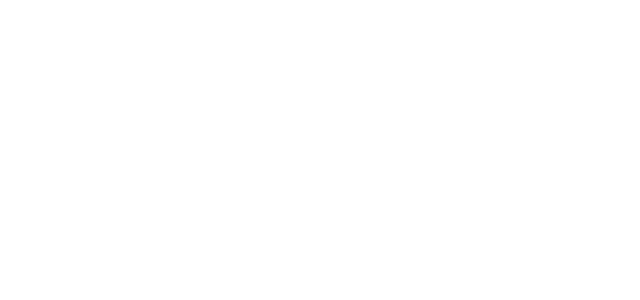
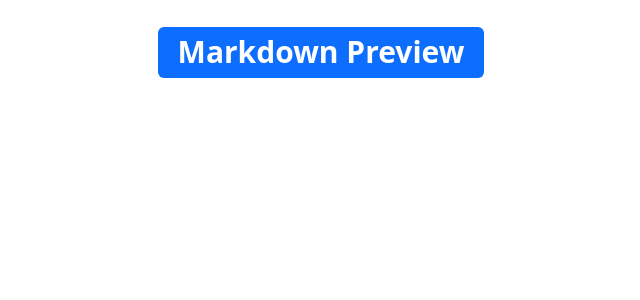
Before and after one commit to samjwu/MarkdownPreview, a React (Create React App) app: page / in a window 1280 px wide. Shown: the top 300 px of the page, without its empty margins (319-959 px from the left). Built offline with nearby package versions, Linux system fonts and the light colour scheme.

Commit message:
Add header

```diff
--- a/src/App.js
+++ b/src/App.js
@@ -1,10 +1,23 @@
 import React from 'react';
 
-export default class App extends React.Component{
-render(){
-  return (
-    <div className="App">
+import Badge from "react-bootstrap/Badge";
 
-    </div>
-  );}
+export default class App extends React.Component {
+  render() {
+    return (
+      <div className="App">
+        <div className="container">
+          <div className="row mt-4">
+            <div className="col text-center">
+              <h1>
+                <Badge className="text-align-center" variant="light">
+                  Markdown Preview
+                </Badge>
+              </h1>
+            </div>
+          </div>
+        </div>
+      </div>
+    );
+  }
 }
--- a/src/index.js
+++ b/src/index.js
@@ -1,7 +1,9 @@
 import React from 'react';
 import ReactDOM from 'react-dom/client';
+
 import App from './App';
 import reportWebVitals from './reportWebVitals';
+import '../node_modules/bootstrap/dist/css/bootstrap.min.css';
 
 const root = ReactDOM.createRoot(document.getElementById('root'));
 root.render(
```
